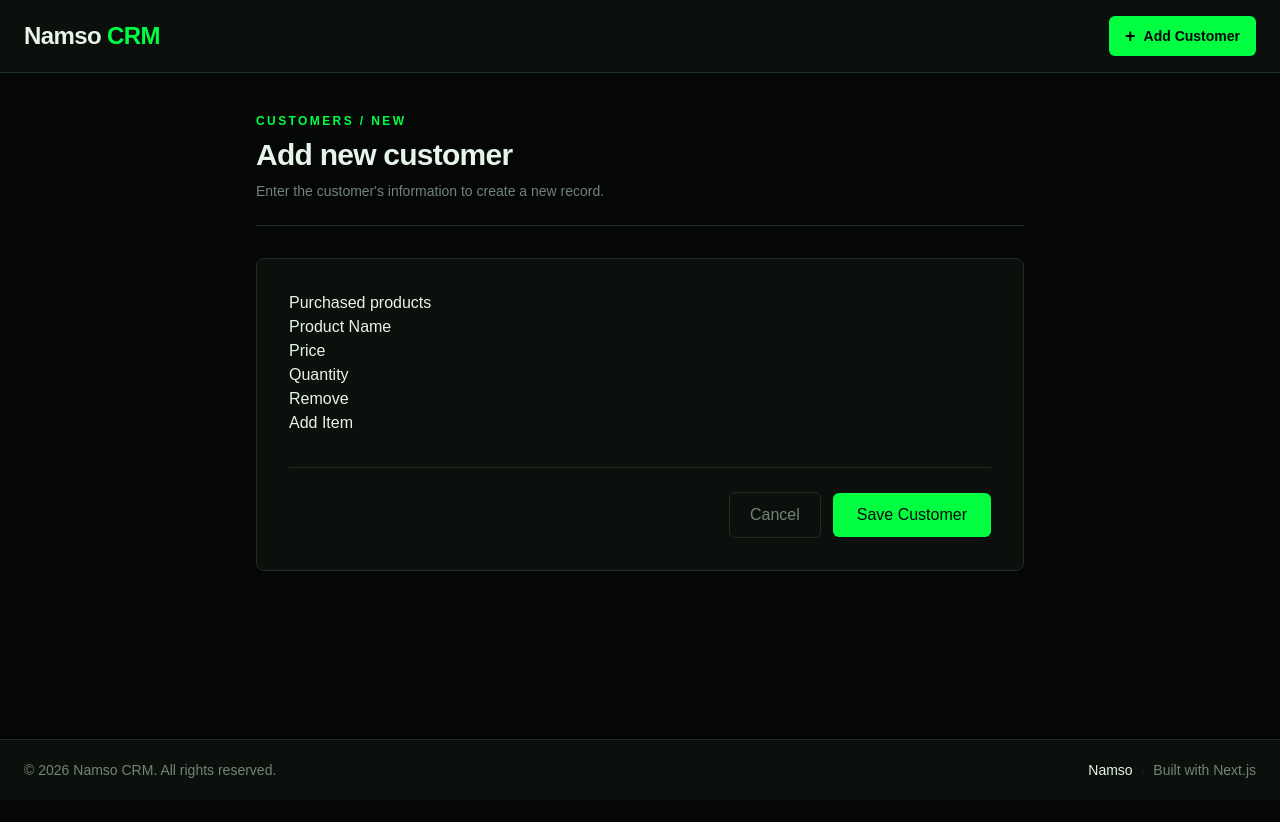
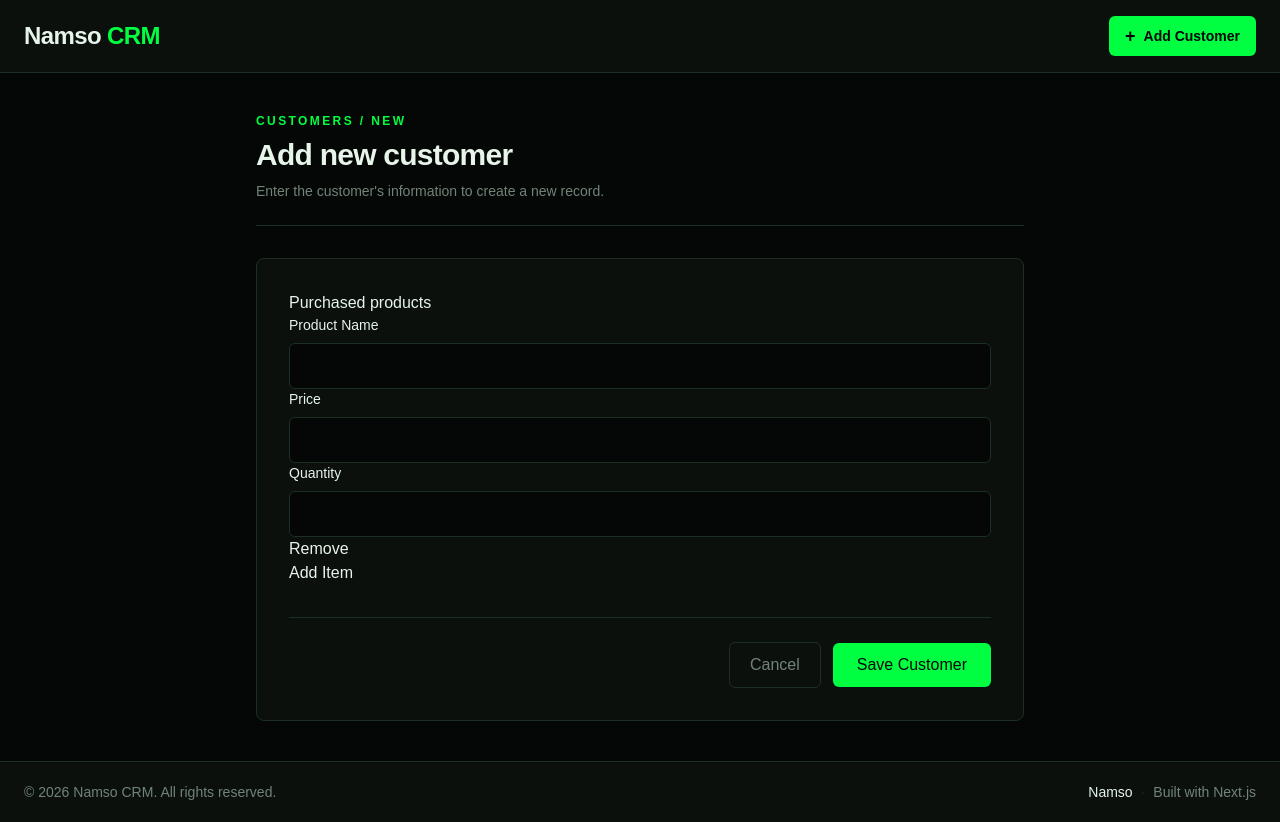
Before and after one commit to nams0/namso-crm, a Next.js app: page /add-customer in a window 1280 px wide. Both pictures are taken after a click on the button "Add Item". Before the commit the page ends 800 px from the top, so only its background shows below. Built offline with nearby package versions, Linux system fonts and the light colour scheme.

Commit message:
feat(FormInput styles): added styles of it

```diff
--- a/components/modules/FormInput.js
+++ b/components/modules/FormInput.js
@@ -1,13 +1,17 @@
 function FormInput({ name, label, type, value, onChange }) {
   return (
-    <div>
-      <label htmlFor={name}>{label}</label>
+    <div className="flex flex-col gap-2">
+      <label htmlFor={name} className="text-sm font-medium text-foreground">
+        {label}
+      </label>
+
       <input
         type={type}
         id={name}
         name={name}
         value={value}
         onChange={onChange}
+        className="w-full rounded-md border border-border bg-background px-3.5 py-2.5 text-sm text-foreground outline-none transition-all placeholder:text-muted/60 hover:border-muted focus:border-primary focus:ring-1 focus:ring-primary/30"
       />
     </div>
   )
```
